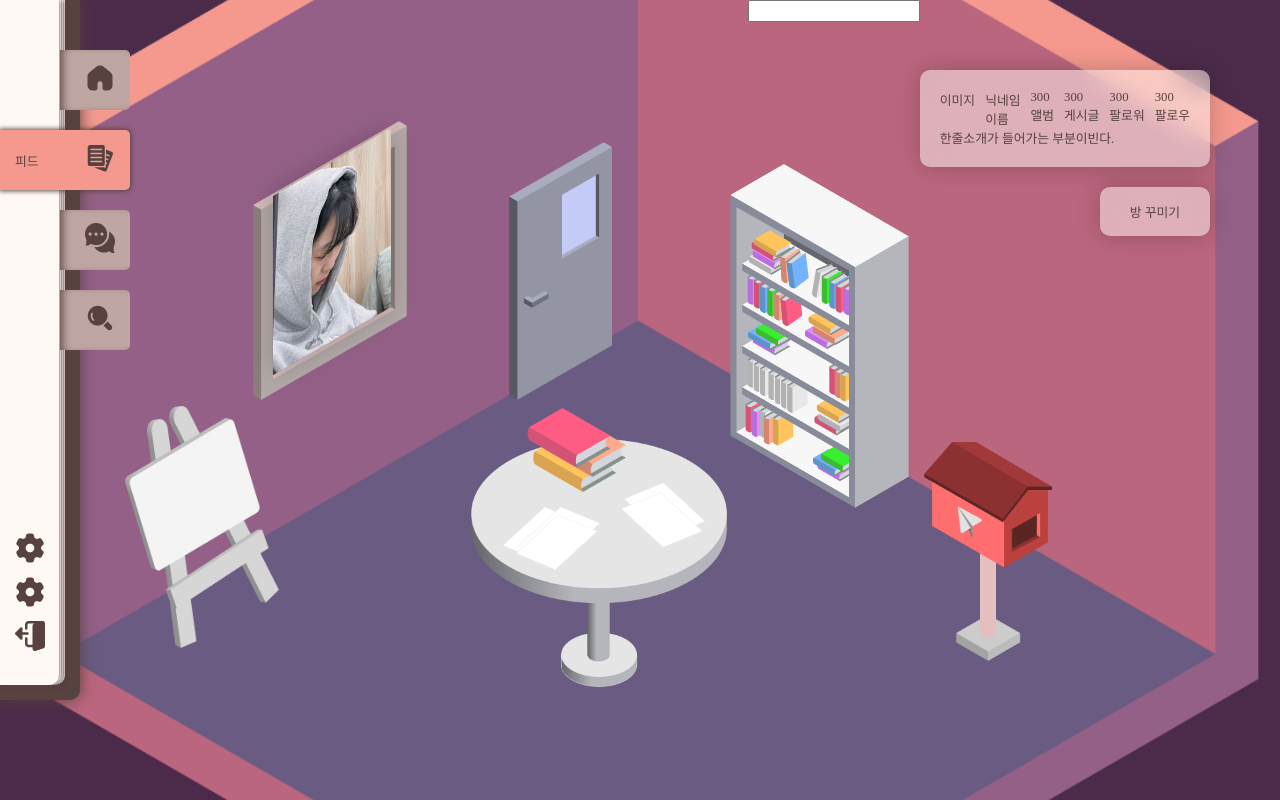
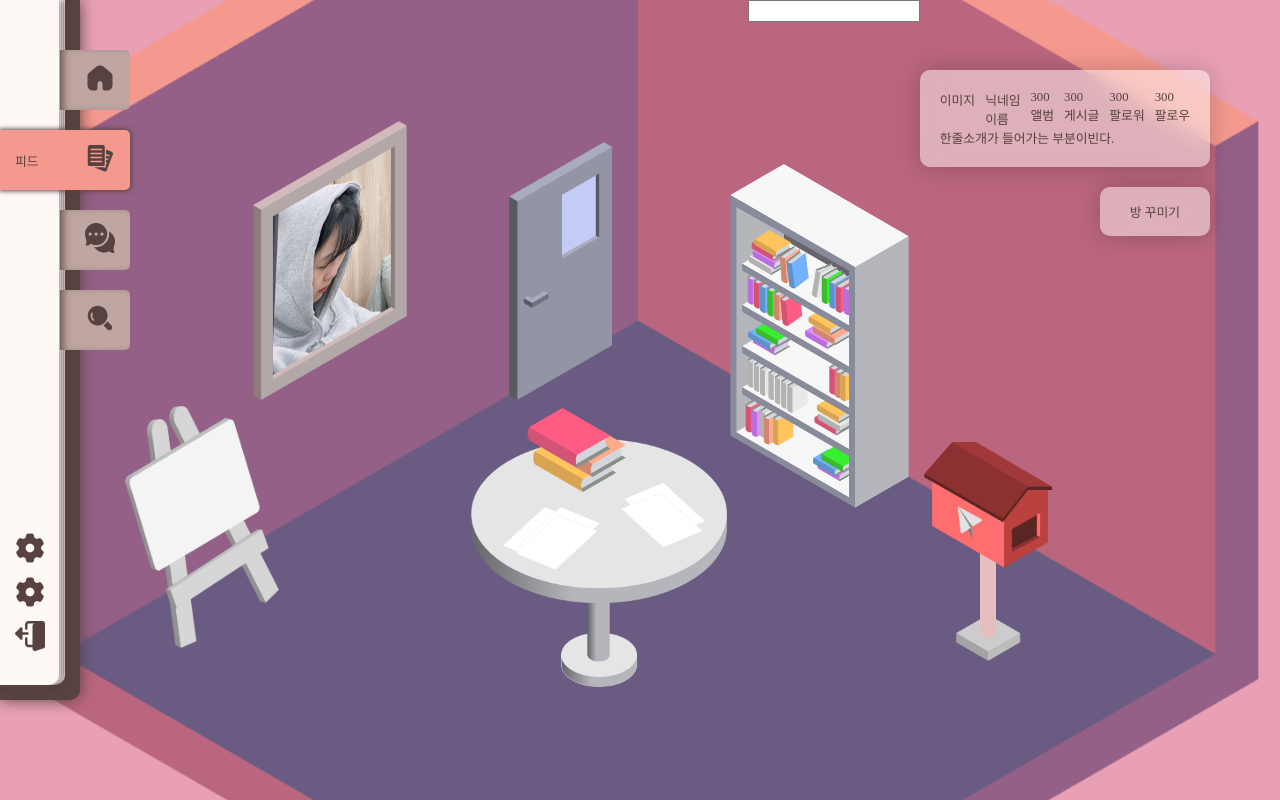
Before and after one commit to thingk0/Mybrary, a React (Create React App) app in the folder frontend/: page /mybrary/userid in a window 1280 px wide. Built offline with nearby package versions, Linux system fonts and the light colour scheme; a web font is replaced by a local one.

Commit message:
FEAT: 액자설정
Change-Id: Ic9215a45785442628caffa2d0896a94a948d0bad

```diff
--- a/frontend/src/pages/MybraryPage.js
+++ b/frontend/src/pages/MybraryPage.js
@@ -161,16 +161,10 @@ export default function MybraryPage() {
             className={s(styles.easel, !edit && styles.img)}
             onClick={() => !edit && navigate("rollingpaper")}
           />
-          <img
-            src={frame}
-            alt=""
-            className={s(styles.frame, !edit && styles.img)}
-          />
-          <img
-            src={혜선누나}
-            alt=""
-            className={s(styles.trapezoid, styles.img, styles.traedit)}
-          />
+          <div className={s(styles.frame, !edit && styles.img)}>
+            <img src={혜선누나} alt="" className={styles.trapezoid} />
+            <img src={frame} alt="" className={styles.frameimg} />
+          </div>
 
           <img
             src={door}
--- a/frontend/src/pages/style/MybraryPage.module.css
+++ b/frontend/src/pages/style/MybraryPage.module.css
@@ -14,7 +14,6 @@
 }
 
 .bg {
-  background-color: #4c2b4a;
   width: 100vi;
   height: 100vh;
   background-repeat: no-repeat;
@@ -28,42 +27,100 @@
 }
 .bg01 {
   background-image: url("../../assets/mybrary_01.png");
+  background-color: #e9a0b5;
 }
 .bg02 {
   background-image: url("../../assets/mybrary_02.png");
+  background-color: #fffdde;
 }
 .bg03 {
   background-image: url("../../assets/mybrary_03.png");
+  background-color: #ffeeee;
 }
 .bg04 {
   background-image: url("../../assets/mybrary_04.png");
+  background-color: #cac8ea;
 }
 .bg05 {
   background-image: url("../../assets/mybrary_05.png");
+  background-color: #ffddf0;
 }
 .bg06 {
   background-image: url("../../assets/mybrary_06.png");
+  background-color: #fae6e2;
 }
 .bg07 {
   background-image: url("../../assets/mybrary_07.png");
+  background-color: #ffdeb7;
 }
 .bg08 {
   background-image: url("../../assets/mybrary_08.png");
+  background-color: #ffdeb7;
 }
 .bg09 {
   background-image: url("../../assets/mybrary_09.png");
+  background-color: #c5caeb;
 }
 .bg10 {
   background-image: url("../../assets/mybrary_10.png");
+  background-color: #f4f6fc;
 }
 .bg11 {
   background-image: url("../../assets/mybrary_11.png");
+  background-color: #cbf7e5;
 }
 .bg12 {
   background-image: url("../../assets/mybrary_12.png");
+  background-color: #fcefe6;
 }
 .bg13 {
   background-image: url("../../assets/mybrary_13.png");
+  background-color: #c2eafa;
+}
+.bgColor1 {
+  background: linear-gradient(135deg, #ba667e 0%, #946087 50%, #6a5b82 100%);
+}
+.bgColor2 {
+  background: linear-gradient(135deg, #f7a4a4 0%, #b6e2a1 50%, #fffbc1 100%);
+}
+.bgColor3 {
+  background: linear-gradient(135deg, #594545 0%, #9e7676 50%, #e4d0d0 100%);
+}
+.bgColor4 {
+  background: linear-gradient(135deg, #8785a2 0%, #ffc7c7 50%, #fff8ea 100%);
+}
+.bgColor5 {
+  background: linear-gradient(135deg, #402b3a 0%, #d63484 50%, #ff9bd2 100%);
+}
+
+.bgColor6 {
+  background: linear-gradient(135deg, #454380 0%, #a991a9 50%, #ffd6cd 100%);
+}
+
+.bgColor7 {
+  background: linear-gradient(135deg, #503435 0%, #ba6d54 50%, #ffbe6d 100%);
+}
+.bgColor8 {
+  background: linear-gradient(135deg, #ba3127 0%, #fe8053 50%, #ffbe6d 100%);
+}
+.bgColor9 {
+  background: linear-gradient(135deg, #2d3250 0%, #7077a1 50%, #f6b17a 100%);
+}
+
+.bgColor10 {
+  background: linear-gradient(135deg, #4a4b4f 0%, #888b99 50%, #d4d6dd 100%);
+}
+
+.bgColor11 {
+  background: linear-gradient(135deg, #8987dd 0%, #83c0c1 50%, #96e9c6 100%);
+}
+
+.bgColor12 {
+  background: linear-gradient(135deg, #445d48 0%, #d6cc99 50%, #fde5d4 100%);
+}
+
+.bgColor13 {
+  background: linear-gradient(135deg, #474747 0%, #7cc5e5 50%, #e5e5e5 100%);
 }
 
 .center {
@@ -120,33 +177,20 @@
 
 
 */
+.frameimg {
+  width: 12vw;
+  position: absolute;
+  bottom: 0;
+  left: 0;
+}
 .trapezoid {
+  width: 9.6vw;
+  transform: skewY(-30deg);
   position: absolute;
-  bottom: 4.6vi;
-  left: -28.67vi;
-  width: 9.23vw;
-  height: 22.399vh; /* 높이 설정 */
-  background-color: blue; /* 배경 색상 설정 */
-  transform: skewY(-30deg); /* 가로 방향만 20도 기울임 */
-}
-.traedit {
-  position: absolute;
-  box-shadow: 0 0 25px 0 #00000036;
-  animation: trafadeIn2 0.7s ease-in-out;
-  display: flex;
-  gap: 10px;
-  align-items: center;
+  bottom: 4.5vi;
+  left: 1.5vi;
 }
 
-/*
-
-
-
-
-
-
-
-*/
 .door {
   position: absolute;
   bottom: 0vi;
@@ -375,49 +419,3 @@
   border: solid 0.1vi #ffffff;
   background-color: #343434;
 }
-
-.bgColor1 {
-  background: linear-gradient(135deg, #ba667e 0%, #946087 50%, #6a5b82 100%);
-}
-.bgColor2 {
-  background: linear-gradient(135deg, #f7a4a4 0%, #b6e2a1 50%, #fffbc1 100%);
-}
-.bgColor3 {
-  background: linear-gradient(135deg, #594545 0%, #9e7676 50%, #e4d0d0 100%);
-}
-.bgColor4 {
-  background: linear-gradient(135deg, #8785a2 0%, #ffc7c7 50%, #fff8ea 100%);
-}
-.bgColor5 {
-  background: linear-gradient(135deg, #402b3a 0%, #d63484 50%, #ff9bd2 100%);
-}
-
-.bgColor6 {
-  background: linear-gradient(135deg, #454380 0%, #a991a9 50%, #ffd6cd 100%);
-}
-
-.bgColor7 {
-  background: linear-gradient(135deg, #503435 0%, #ba6d54 50%, #ffbe6d 100%);
-}
-.bgColor8 {
-  background: linear-gradient(135deg, #ba3127 0%, #fe8053 50%, #ffbe6d 100%);
-}
-.bgColor9 {
-  background: linear-gradient(135deg, #2d3250 0%, #7077a1 50%, #f6b17a 100%);
-}
-
-.bgColor10 {
-  background: linear-gradient(135deg, #4a4b4f 0%, #888b99 50%, #d4d6dd 100%);
-}
-
-.bgColor11 {
-  background: linear-gradient(135deg, #8987dd 0%, #83c0c1 50%, #96e9c6 100%);
-}
-
-.bgColor12 {
-  background: linear-gradient(135deg, #445d48 0%, #d6cc99 50%, #fde5d4 100%);
-}
-
-.bgColor13 {
-  background: linear-gradient(135deg, #474747 0%, #7cc5e5 50%, #e5e5e5 100%);
-}
```
